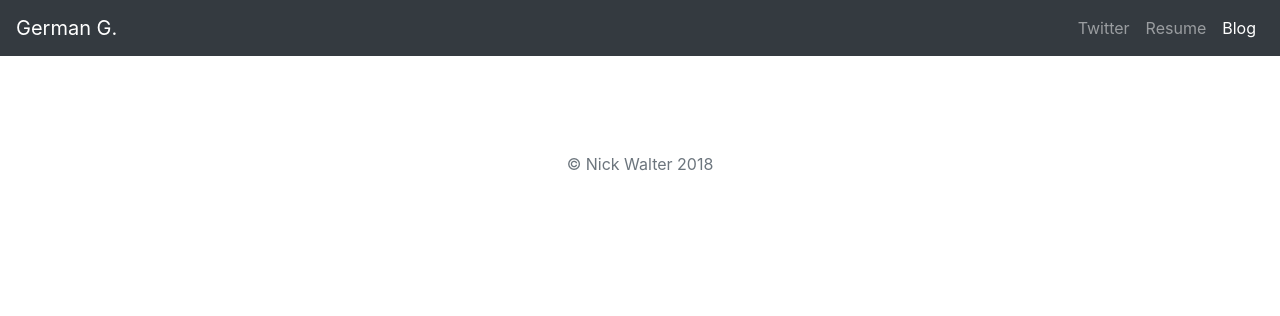
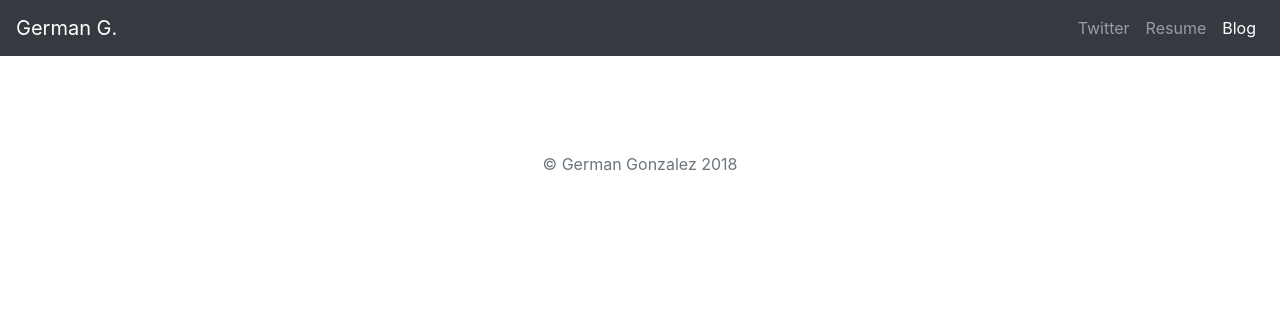
Before and after one commit to germancin/Django-Portfolio, a Django app: template portfolio-project/blog/templates/blog/detail.html in a window 1280 px wide. Shown: the top 316 px of the page. Run offline with Django 3.2, Linux system fonts and the light colour scheme; the template is opened without the code that fills it, so the values that code supplies are empty; some libraries are stand-ins or nearby versions.

Commit message:
updating Readme and details page

```diff
--- a/portfolio-project/blog/templates/blog/detail.html
+++ b/portfolio-project/blog/templates/blog/detail.html
@@ -50,7 +50,7 @@
 
 <footer class="text-muted">
     <div class="container text-center">
-        <p>© Nick Walter {% now "Y" %}</p>
+        <p>© German Gonzalez {% now "Y" %}</p>
     </div>
 </footer>
 
```
Also changed, not shown: README.md.
